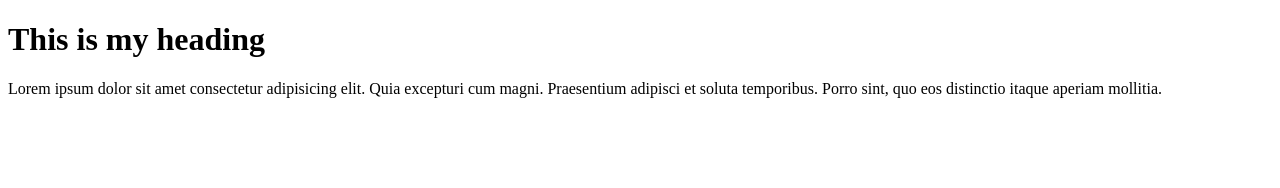
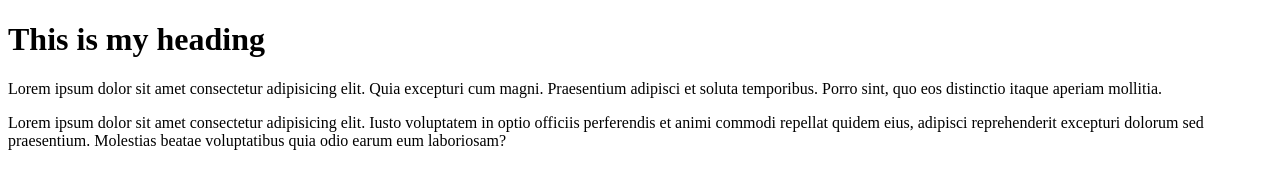
Before and after one commit to asherushare/patraGitHub, a plain HTML site: page index.html in a window 1280 px wide. Drawn offline with Linux system fonts and the light colour scheme.

Commit message:
adding one more para

```diff
--- a/index.html
+++ b/index.html
@@ -8,5 +8,6 @@
 <body>
   <h1>This is my heading</h1>
   <p>Lorem ipsum dolor sit amet consectetur adipisicing elit. Quia excepturi cum magni. Praesentium adipisci et soluta temporibus. Porro sint, quo eos distinctio itaque aperiam mollitia.</p>
+  <p>Lorem ipsum dolor sit amet consectetur adipisicing elit. Iusto voluptatem in optio officiis perferendis et animi commodi repellat quidem eius, adipisci reprehenderit excepturi dolorum sed praesentium. Molestias beatae voluptatibus quia odio earum eum laboriosam?</p>
 </body>
 </html>
```
